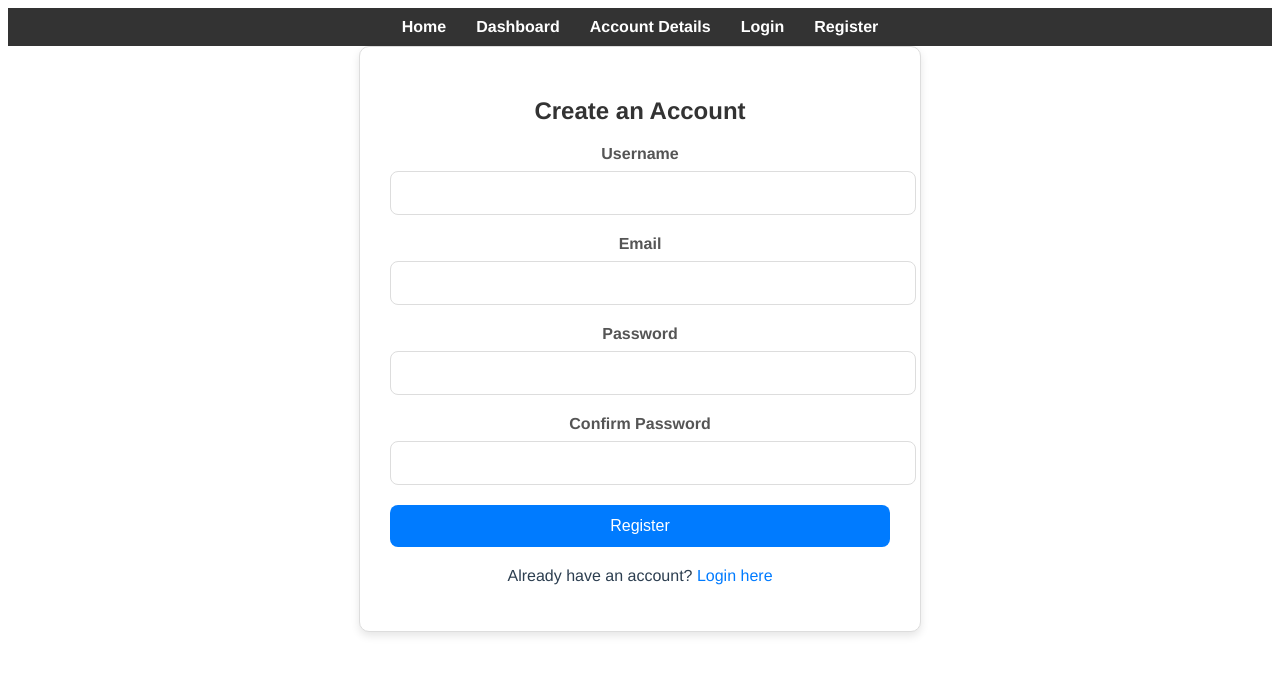
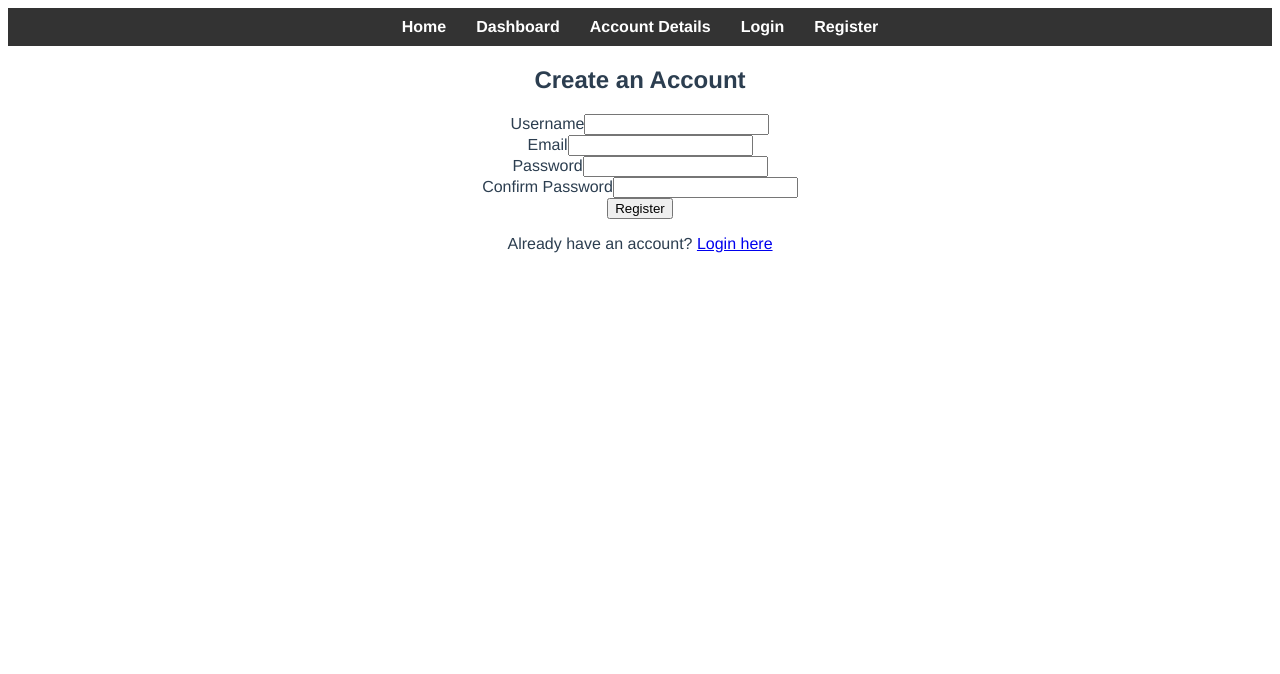
Before and after one commit to ntodorsingi/personal-finance-frontend, a Vue app: page /register in a window 1280 px wide. Shown: the top 674 px of the page. Built offline with nearby package versions, Linux system fonts and the light colour scheme.

Commit message:
register

```diff
--- a/package.json
+++ b/package.json
@@ -7,6 +7,7 @@
     "build": "vue-cli-service build"
   },
   "dependencies": {
+    "axios": "^1.7.4",
     "bootstrap": "^5.3.3",
     "vue": "^3.2.13",
     "vue-router": "^4.0.3"
--- a/src/views/Register.vue
+++ b/src/views/Register.vue
@@ -32,6 +32,7 @@
 
 <script lang="ts">
 import { defineComponent, ref } from 'vue';
+import axios from 'axios';  // Import Axios
 
 export default defineComponent({
   name: 'Register',
@@ -50,7 +51,7 @@
       confirmPassword: ''
     });
 
-      const handleRegister = () => {
+    const handleRegister = async () => {
       errors.value = {
         username: '',
         email: '',
@@ -74,8 +75,17 @@
       }
 
       if (Object.values(errors.value).every(error => !error)) {
-          console.log('Form data:', form.value);
-          // Send registration request to backend here
+        try {
+          const response = await axios.post('http://localhost:3000/register', {
+            username: form.value.username,
+            email: form.value.email,
+            password: form.value.password
+          });
+          console.log('Registration successful:', response.data);
+          // Redirect to login or home page
+        } catch (error) {
+          console.error('There was an error during registration:', error);
+        }
       }
     };
 
@@ -89,74 +99,5 @@
 </script>
 
 <style scoped>
-  .register-container {
-    max-width: 500px;
-    margin: auto;
-    padding: 30px;
-    border: 1px solid #ddd;
-    border-radius: 10px;
-    box-shadow: 0 4px 8px rgba(0, 0, 0, 0.1);
-    background-color: #ffffff;
-  }
-
-  h2 {
-    margin-bottom: 20px;
-    font-size: 24px;
-    color: #333;
-  }
-
-  .form-group {
-    margin-bottom: 20px;
-  }
-
-  label {
-    display: block;
-    margin-bottom: 8px;
-    font-weight: bold;
-    color: #555;
-  }
-
-  input {
-    width: 100%;
-    padding: 12px;
-    border-radius: 8px;
-    border: 1px solid #ddd;
-    font-size: 16px;
-  }
-
-  .error-message {
-    color: #ff4d4d;
-    font-size: 14px;
-    margin-top: 5px;
-  }
-
-  .submit-button {
-    width: 100%;
-    padding: 12px;
-    border: none;
-    border-radius: 8px;
-    background-color: #007bff;
-    color: #fff;
-    font-size: 16px;
-    cursor: pointer;
-    transition: background-color 0.3s;
-  }
-
-  .submit-button:hover {
-    background-color: #0056b3;
-  }
-
-  .login-link {
-    margin-top: 20px;
-    text-align: center;
-  }
-
-  .login-link a {
-    color: #007bff;
-    text-decoration: none;
-  }
-
-  .login-link a:hover {
-    text-decoration: underline;
-  }
+/* Your existing styles here */
 </style>
```
Also changed, not shown: 1 other file (tests, documents, lock files or other folders). Lines whose indentation alone changed are shown as unchanged.
